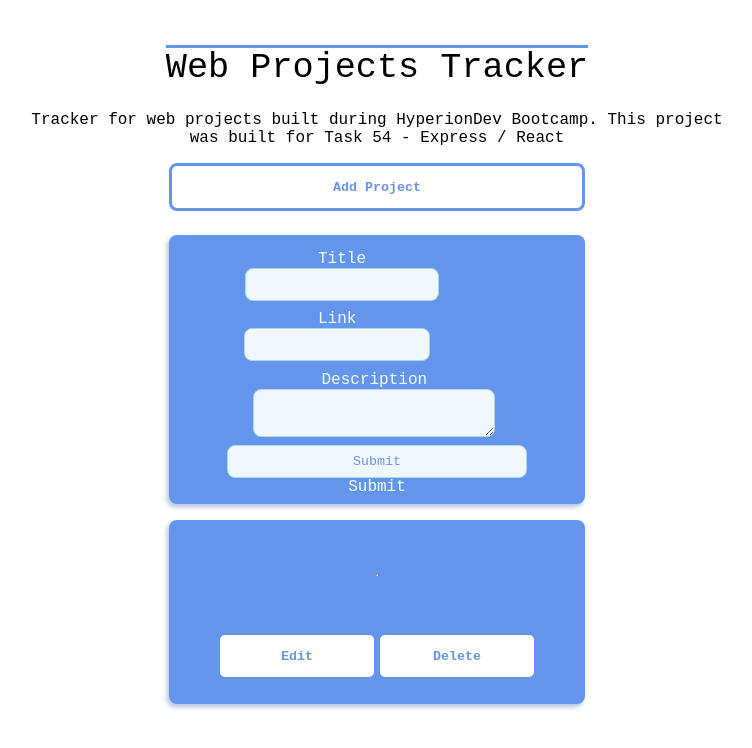
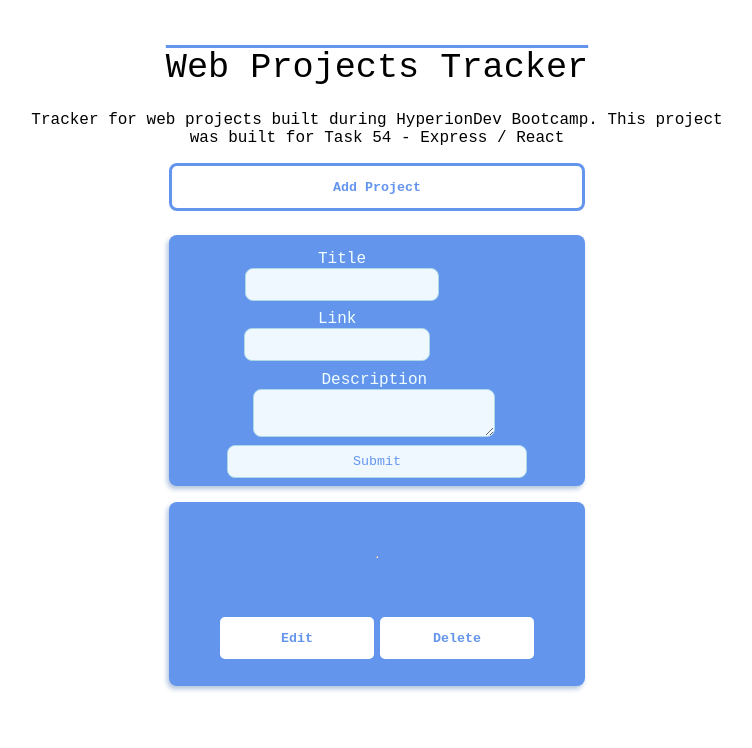
Before and after one commit to whippet-code/Express-React-Build, a React (Create React App) app in the folder client/: page / in a window 1280 px wide. Both pictures are taken after a click on the button "Add Project". Shown: the top 748 px of the page, without its empty margins (263-1015 px from the left). Built offline with nearby package versions, Linux system fonts and the light colour scheme; no server answers; the HTML template or start-up script is replaced by a standard one; a web font is replaced by a local one.

Commit message:
form fix for submit

```diff
--- a/client/src/components/Form.js
+++ b/client/src/components/Form.js
@@ -9,11 +9,14 @@ function Form(props) {
   // prevent default form action upon submitting
   const handleSubmit = (e) => {
     e.preventDefault();
+    // make the fetch call here using state obj as data
+    // need an id
     alert(projectData);
   };
 
   // event handler to take form input and build state object
   const handleChange = (e) => {
+    // take input name & value for each and spread through the object with all the key value pairs (name:value) - effectivly build a new project object to submit in fetch call.
     const name = e.target.name;
     const value = e.target.value;
     setProjectData((values) => ({ ...values, [name]: value }));
@@ -47,8 +50,7 @@ function Form(props) {
           onChange={handleChange}
         ></textarea>
       </label>
-      <input type="submit" />
-      Submit
+      <input type="submit" onClick={handleSubmit} />
     </form>
   );
 }
```
